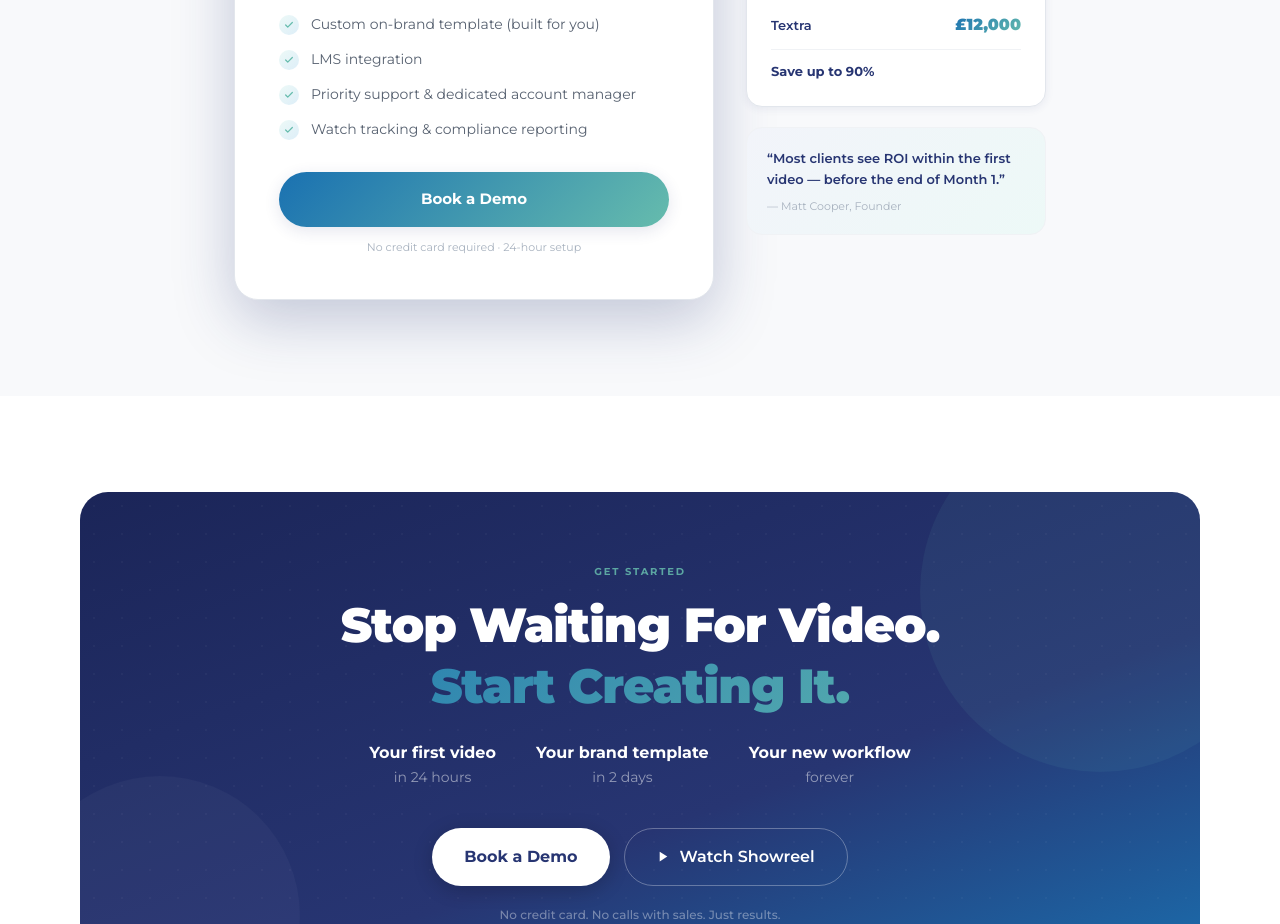
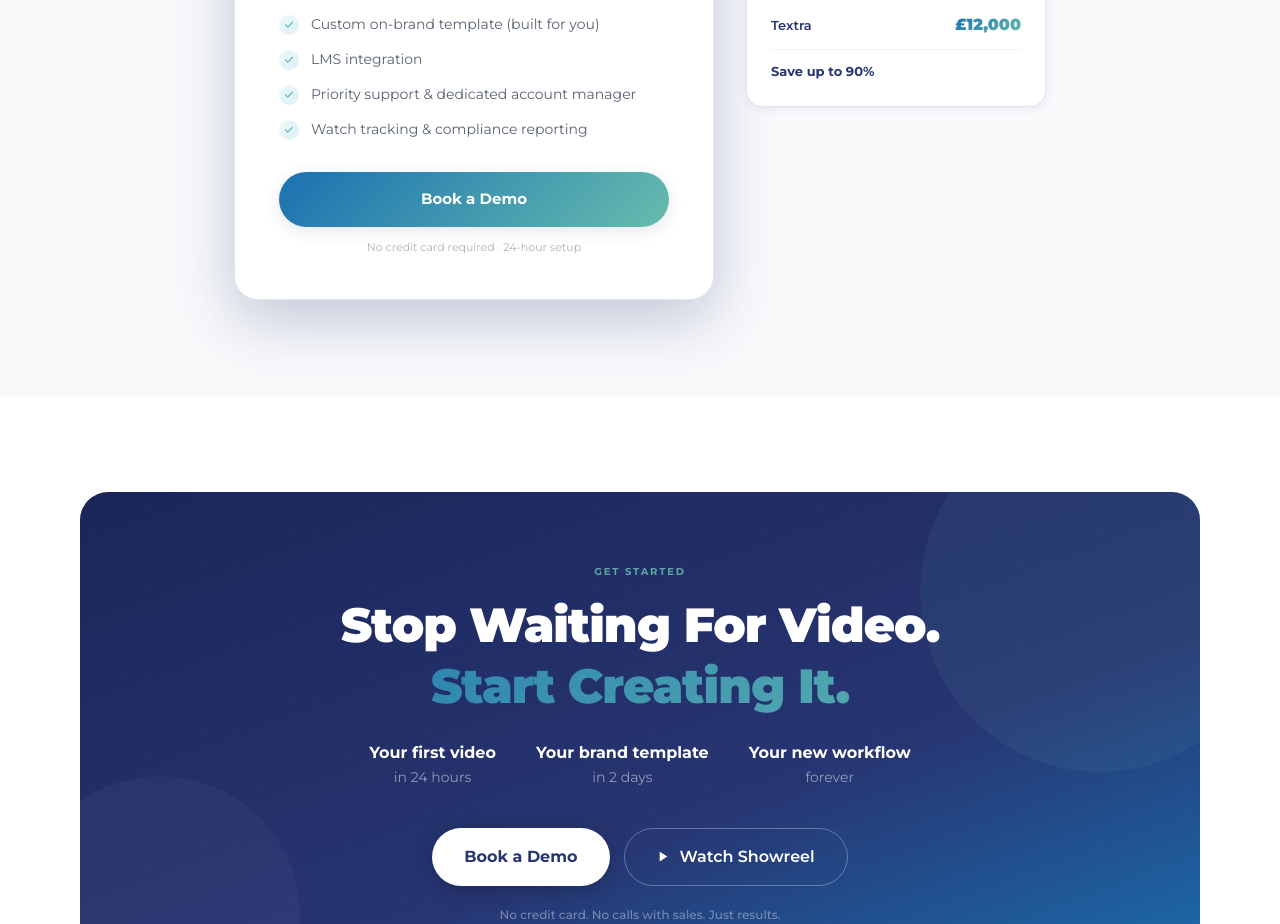
Before and after one commit to rajvalley-textra/textra-video, a Next.js app: page / in a window 1280 px wide. Shown: the part 5860-6784 px from the top of the page. Built offline with nearby package versions, Linux system fonts and the light colour scheme.

Commit message:
Remove Matt Cooper quote, add favicon, fix About page footer links

```diff
--- a/app/layout.tsx
+++ b/app/layout.tsx
@@ -14,6 +14,9 @@ export const metadata: Metadata = {
   title: 'Textra Video — Turn Dead Documents Into Studio-Quality Video',
   description:
     'Turn boring documents into studio-quality branded video in 24 hours. No crew. No delays. No compromise on brand.',
+  icons: {
+    icon: '/assets/logos/ico.jpeg',
+  },
 };
 
 export default function RootLayout({ children }: { children: React.ReactNode }) {
--- a/components/FooterSection.tsx
+++ b/components/FooterSection.tsx
@@ -59,7 +59,7 @@ export default function FooterSection() {
               {col.links.map((link) => (
                 <a
                   key={link}
-                  href={link === 'Privacy Policy' ? '/privacy' : link === 'Terms of Service' ? '/terms' : '#'}
+                  href={link === 'Privacy Policy' ? '/privacy' : link === 'Terms of Service' ? '/terms' : link === 'About Textra' || link === 'Our Team' ? '/about' : '#'}
                   style={linkStyle}
                   onMouseEnter={(e) => { e.currentTarget.style.color = '#273572'; }}
                   onMouseLeave={(e) => { e.currentTarget.style.color = '#576170'; }}>
--- a/components/PricingSection.tsx
+++ b/components/PricingSection.tsx
@@ -85,12 +85,6 @@ export default function PricingSection() {
                 <div style={{ fontSize: 13, fontWeight: 700, color: C.navy }}>Save up to 90%</div>
               </div>
             </div>
-            <div style={{ background: 'linear-gradient(135deg, #f2f4fa, #edf9f7)', borderRadius: 16, padding: '20px', border: `1px solid ${C.gray100}` }}>
-              <div style={{ fontSize: 13, fontWeight: 600, color: C.navy, lineHeight: 1.6 }}>
-                &ldquo;Most clients see ROI within the first video — before the end of Month 1.&rdquo;
-              </div>
-              <div style={{ fontSize: 11, color: C.gray400, marginTop: 8 }}>— Matt Cooper, Founder</div>
-            </div>
           </div>
         </div>
       </div>
```
